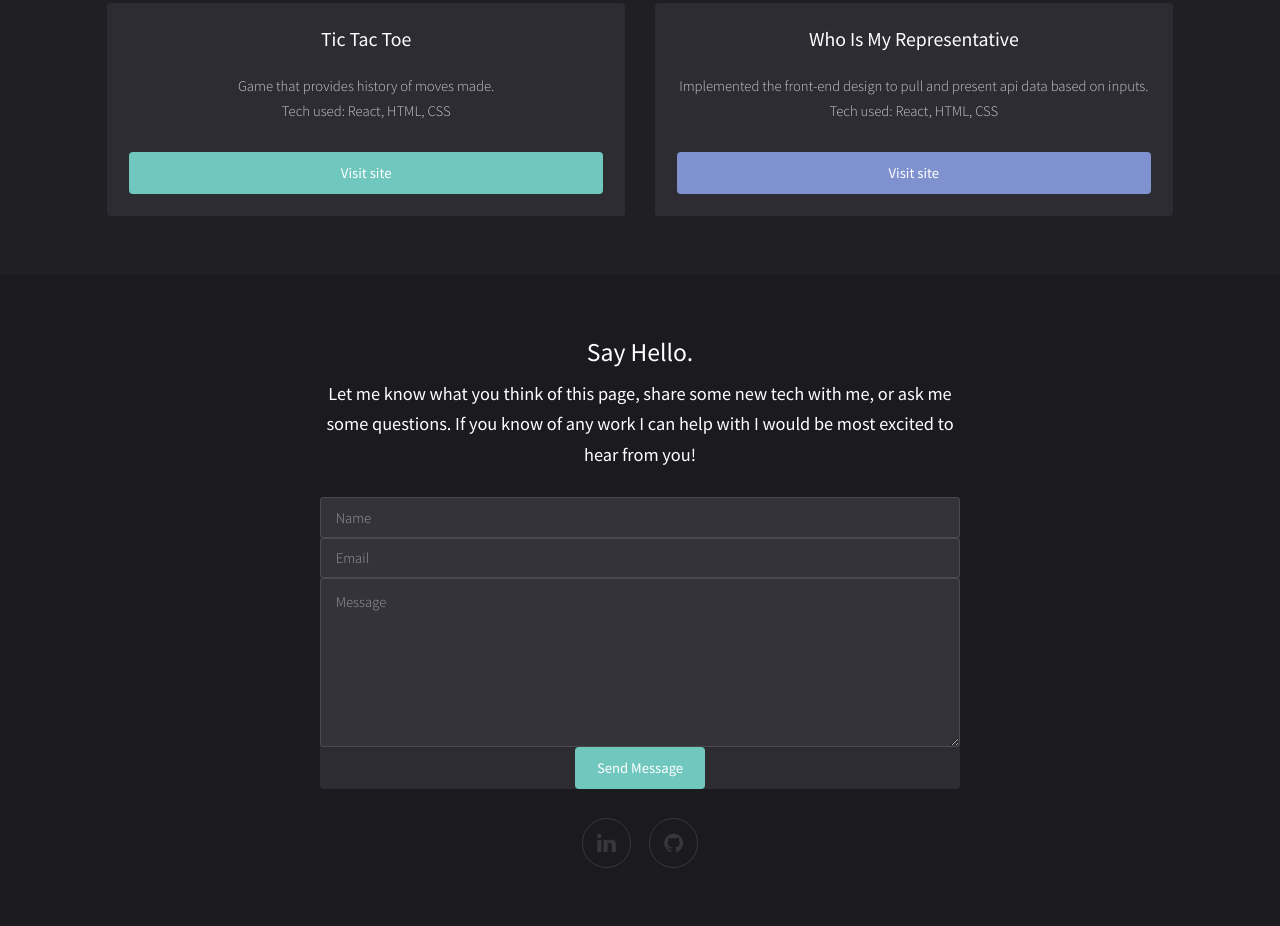
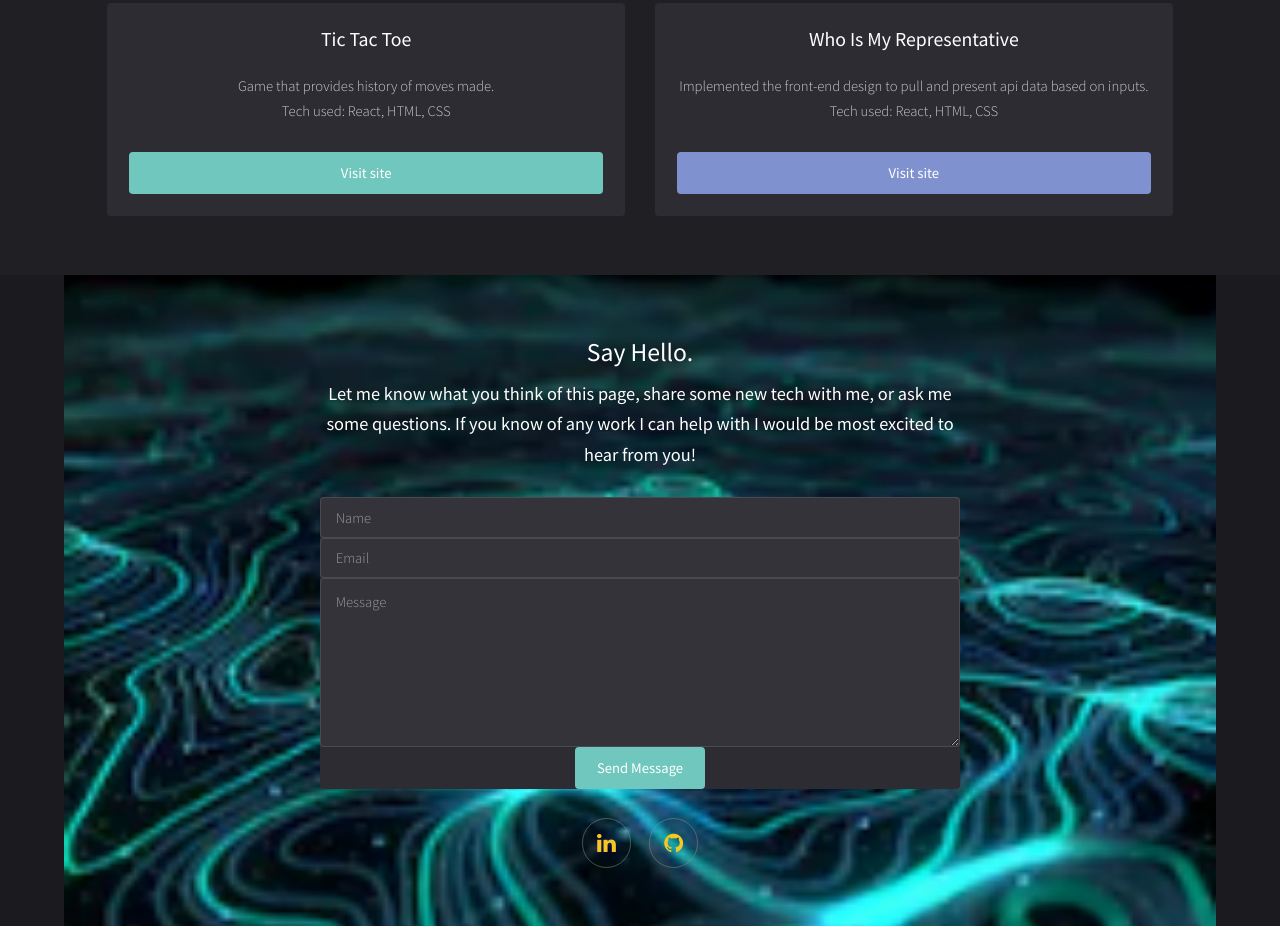
Before and after one commit to mcoreycoder/mcorey-profolio, a plain HTML site: page index.html in a window 1280 px wide. Shown: the part 676-1602 px from the top of the page. Drawn offline with Linux system fonts and the light colour scheme.

Commit message:
added digitalMtn.jpg and set to background for contact me section

```diff
--- a/assets/css/main.css
+++ b/assets/css/main.css
@@ -708,8 +708,8 @@
 					border-radius: 100%;
 					margin: 0;
 					padding: 0.5em;
-					border: solid 1px rgba(144, 144, 144, 0.25);
-					color: rgba(144, 144, 144, 0.25);
+					border: solid 1px rgba(144, 144, 144, 0.5);
+					color: rgb(248, 198, 34);
 				}
 
 					ul.icons li a:before {
@@ -721,7 +721,7 @@
 					}
 
 					ul.icons li a:hover {
-						background-color: #202024;
+						background-color: #0b91a8;
 						color: #FFF;
 					}
 
@@ -1259,9 +1259,9 @@
 		}
 
 			#banner .more:hover {
-				background-color: rgba(255, 255, 255, 0.05);
-				border: 1px solid #fff;
-				color: #FFF;
+				background-color: rgba(8, 240, 66, 0.5);
+				border: 1px solid rgb(50, 16, 172);
+				color: #fff;
 			}
 
 		#banner video {
@@ -1366,6 +1366,10 @@
 	#footer {
 		padding: 4em 0 2em 0;
 		background-color: #1b1b1f;
+		background-image: url("../../images/digitalMtn.jpg");
+		background-position: center;
+		background-size: 90%;
+		background-repeat: no-repeat;
 		text-align: center;
 	}
 
--- a/index.html
+++ b/index.html
@@ -148,9 +148,10 @@
 						</div>
 					</section>
 
+
 			<ul class="icons">
 					<li><a href="https://www.linkedin.com/in/mcoreycoder/" class="icon fa-linkedin"><span class="label">LinkedIn</span></a></li>
-					<li><a href="https://github.com/mcoreycoder" class="icon fa-github"><span class="label">Dribbble</span></a></li>
+					<li><a href="https://github.com/mcoreycoder" class="icon fa-github"><span class="label">Github</span></a></li>
 
 				<!-- <li><a href="#" class="icon fa-twitter"><span class="label">Twitter</span></a></li>
 				<li><a href="#" class="icon fa-facebook"><span class="label">Facebook</span></a></li>
```
Also changed, not shown: images/digitalMtn.jpg (added).
